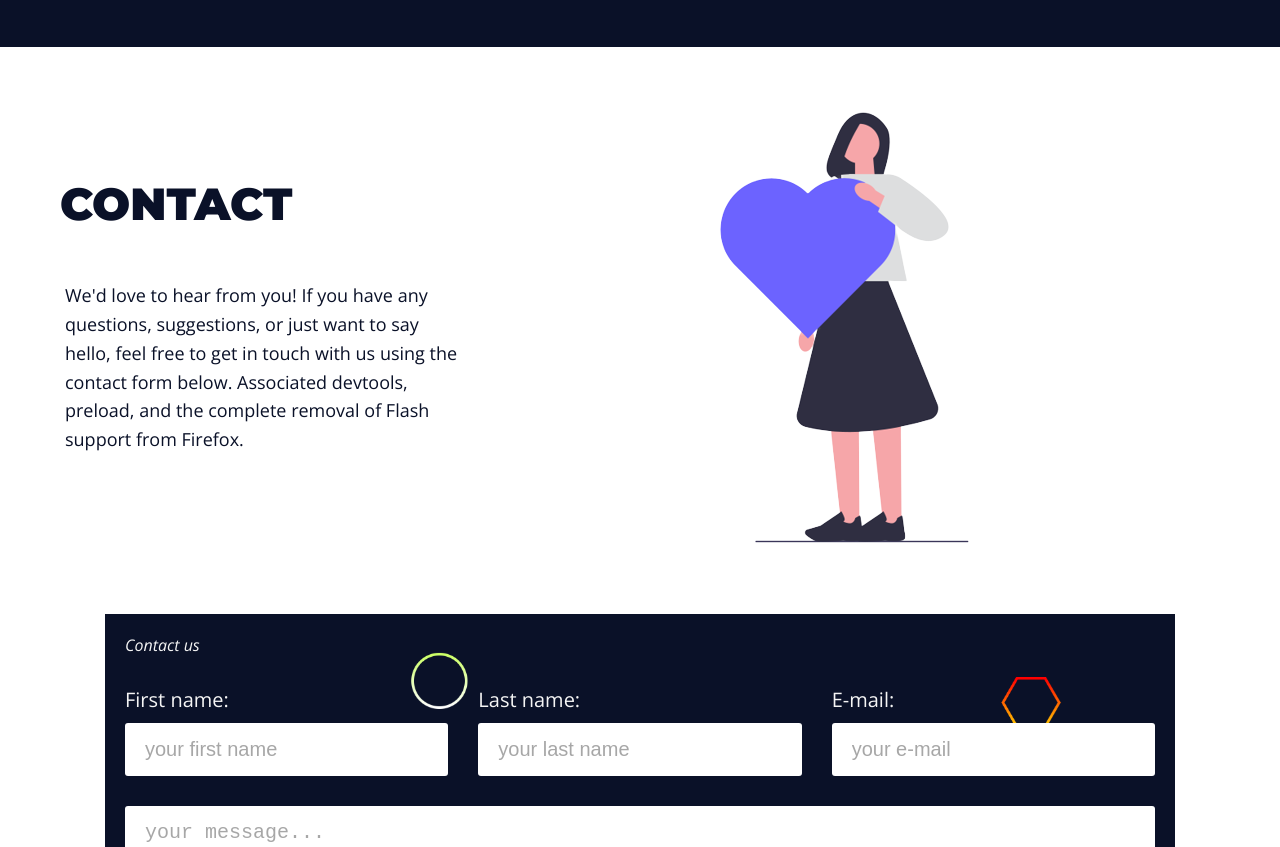
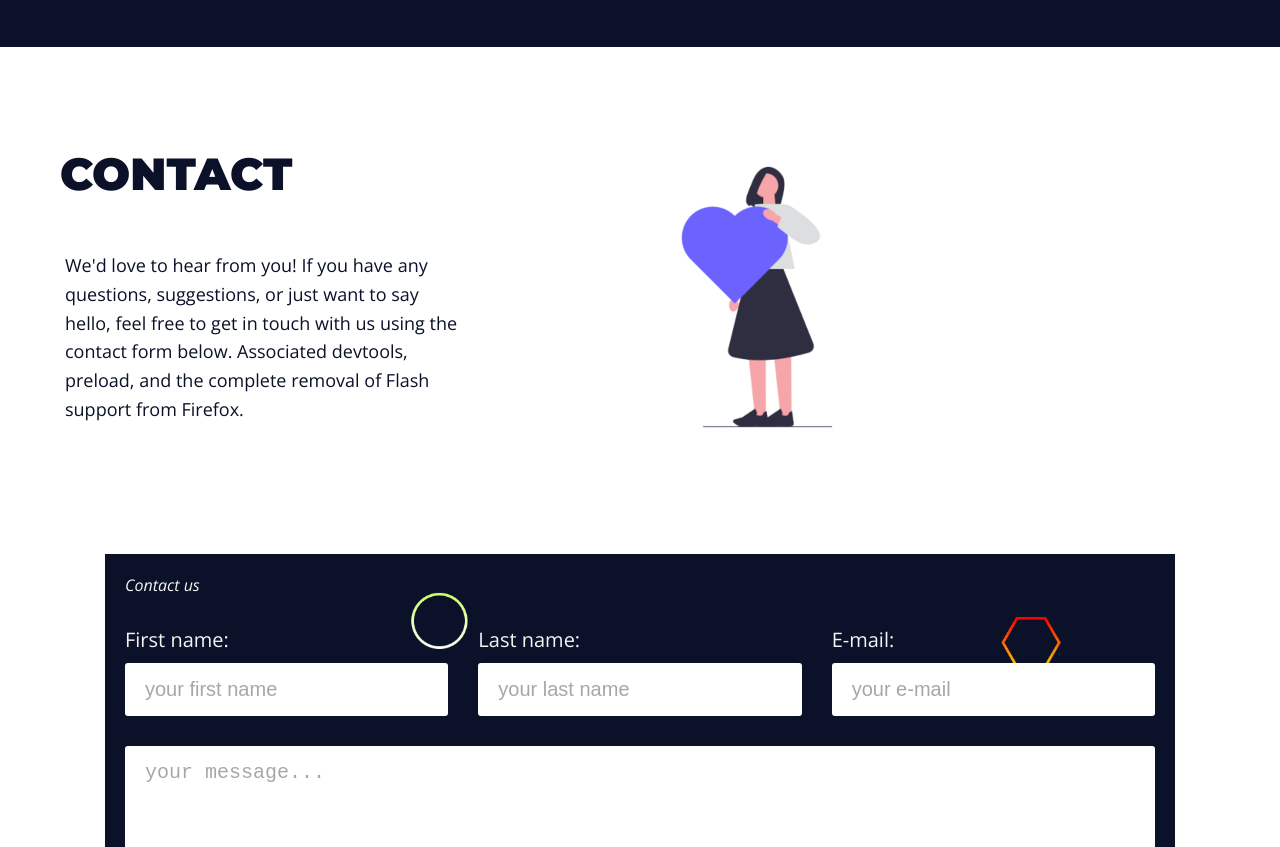
Before and after one commit to Daniel-Moreira26/Landing-Page, a plain HTML site: page index.html in a window 1280 px wide. Shown: the part 4437-5284 px from the top of the page. Drawn offline with nearby package versions, Linux system fonts and the light colour scheme.

Commit message:
redimencionei a imagem da seção contact

```diff
--- a/index.html
+++ b/index.html
@@ -181,7 +181,7 @@
                     </p>
                 </div>
                 <div class="intro-img">
-                    <img src="img/love.png" alt="imagem de uma mulher">
+                    <img src="img/love02.png" alt="imagem de uma mulher">
                 </div>
             </div>
             <div class="contact-form">
```
Also changed, not shown: img/love.png (deleted), img/love02.png (added).
